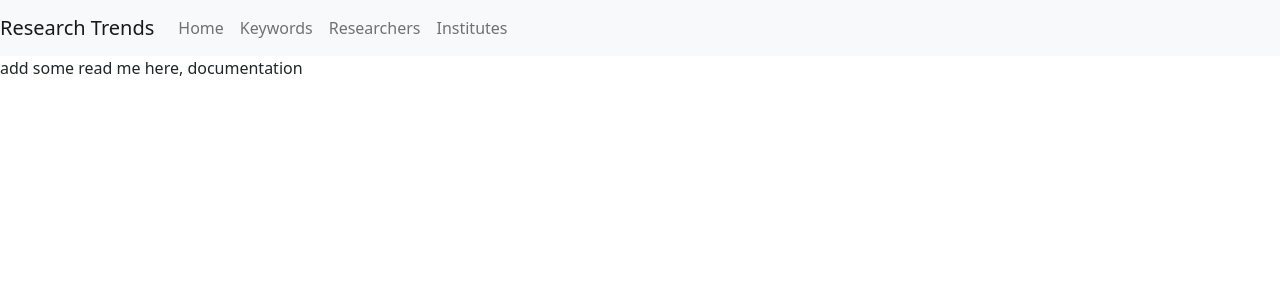
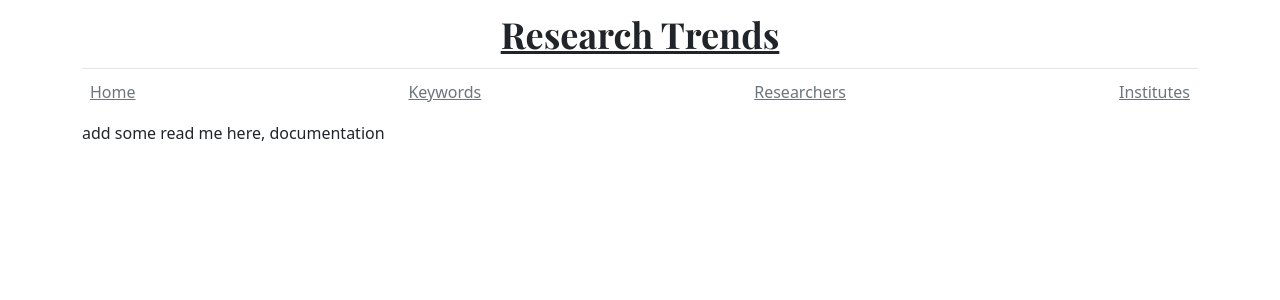
Before and after one commit to Thanatoz-1/Text-Technology, a Django app: page /ver0/ in a window 1280 px wide. Shown: the top 300 px of the page. Run offline with Django 3.2, Linux system fonts and the light colour scheme; some libraries are stand-ins or nearby versions.

Commit message:
Updated the view for home page

```diff
--- a/research_trends/ver0/templates/ver0/keywords.html
+++ b/research_trends/ver0/templates/ver0/keywords.html
@@ -24,7 +24,7 @@
                 scales: {
                     yAxes: [{
                         ticks: {
-                            stepSize:10
+                            stepSize: 10
                         }
                     }]
                 }
@@ -36,6 +36,7 @@
 
 {% block searchbox %}
 <p>topk: {{topk}} start year: {{st_year}} end year: {{ed_year}}</p>
+
 <form action="{% url 'ver0:keywords' %}" method="post">
     {% csrf_token %}
     {{form}}
--- a/research_trends/ver0/templates/ver0/layout.html
+++ b/research_trends/ver0/templates/ver0/layout.html
@@ -1,10 +1,14 @@
 <!DOCTYPE html>
-<html>
+<html lang="en">
 
 <head>
-    <title>research-trends</title>
+    <title>Research Trends</title>
     <link href="https://cdn.jsdelivr.net/npm/bootstrap@5.1.3/dist/css/bootstrap.min.css" rel="stylesheet"
         integrity="sha384-1BmE4kWBq78iYhFldvKuhfTAU6auU8tT94WrHftjDbrCEXSU1oBoqyl2QvZ6jIW3" crossorigin="anonymous">
+    <!-- Fonts for this website -->
+    {% load static %}
+    <link href="{% static './css/custom.css' %}" , rel="stylesheet">
+    <link href="https://fonts.googleapis.com/css?family=Playfair+Display:700,900" rel="stylesheet">
     <!--Chart js-->
     <script src="https://cdnjs.cloudflare.com/ajax/libs/Chart.js/2.8.0/Chart.min.js"
         integrity="sha256-Uv9BNBucvCPipKQ2NS9wYpJmi8DTOEfTA/nH2aoJALw=" crossorigin="anonymous"></script>
@@ -15,32 +19,25 @@
 </head>
 
 <body>
-    <nav class="navbar navbar-expand-lg navbar-light bg-light">
-        <a class="navbar-brand" href="{% url 'ver0:index' %}">Research Trends</a>
-        <button class="navbar-toggler" type="button" data-toggle="collapse" data-target="#navbarNav"
-            aria-controls="navbarNav" aria-expanded="false" aria-label="Toggle navigation">
-            <span class="navbar-toggler-icon"></span>
-        </button>
-        <div class="collapse navbar-collapse" id="navbarNav">
-            <ul class="navbar-nav">
-                <li class="nav-item">
-                    <a class="nav-link" href="{% url 'ver0:index' %}">Home</a>
-                </li>
-                <li class="nav-item">
-                    <a class="nav-link" href="{% url 'ver0:keywords' %}">Keywords</a>
-                </li>
-                <li class="nav-item">
-                    <a class="nav-link" href="{% url 'ver0:researchers' %}">Researchers</a>
-                </li>
-                <li class="nav-item">
-                    <a class="nav-link" href="{% url 'ver0:institutes' %}">Institutes</a>
-                </li>
-            </ul>
+    <div class="container">
+        <header class="blog-header py-3">
+            <div class="row flex-nowrap justify-content-between align-items-center">
+                <div class="col-0 text-center">
+                    <a class="blog-header-logo text-dark" href="{% url 'ver0:index' %}">Research Trends</a>
+                </div>
+            </div>
+        </header>
+        <div class="nav-scroller py-1 mb-2">
+            <nav class="nav d-flex justify-content-between">
+                <a class="p-2 text-muted" href="{% url 'ver0:index' %}">Home</a>
+                <a class="p-2 text-muted" href="{% url 'ver0:keywords' %}">Keywords</a>
+                <a class="p-2 text-muted" href="{% url 'ver0:researchers' %}">Researchers</a>
+                <a class="p-2 text-muted" href="{% url 'ver0:institutes' %}">Institutes</a>
+            </nav>
         </div>
-    </nav>
-
-    {% block searchbox %}
-    {% endblock %}
+        {% block searchbox %}
+        {% endblock %}
+    </div>
 </body>
 
 </html>
--- a/research_trends/ver0/views.py
+++ b/research_trends/ver0/views.py
@@ -13,39 +13,48 @@ from django.db.models import Q, Count
 def index(request):
     return render(request, "ver0/index.html")
 
+
 def ran_color():
-    color = "#"+''.join([random.choice('0123456789ABCDEF') for j in range(6)])
+    color = "#" + "".join([random.choice("0123456789ABCDEF") for j in range(6)])
     return color
+
 
 def naive_method(start_year, end_year, topk):
     key_paper = []
     st = time.time()
     keywords = Keyword.objects.all()
     ed = time.time()
-    print(f'fetch all keywords {ed - st}')
+    print(f"fetch all keywords {ed - st}")
     st = time.time()
     total = 0
     cnt = 0
     for keyword in keywords:
         num_papers = []
-        for year in range(start_year, end_year+1):
+        for year in range(start_year, end_year + 1):
             year_st = time.time()
             num_papers.append(keyword.papers.filter(conference__year=year).count())
             year_ed = time.time()
-            total += (year_ed - year_st)
+            print("TIME TAKEN TO FIRE QUERY: ", year_st - year_ed)
+            total += year_ed - year_st
             cnt += 1
         key_paper.append((keyword.name, sum(num_papers), num_papers))
     ed = time.time()
-    print(f'loop over keywords {total}, cnt {cnt}, avg{total*1.0/cnt}')
+    print(f"loop over keywords {total}, cnt {cnt}, avg{total*1.0/cnt}")
+
 
 def method_a(st, ed, topk):
     tst = time.time()
     ted = time.time()
-    print(f'---fetch keywords {ted - tst} ----')
+    print(f"---fetch keywords {ted - tst} ----")
     tst = time.time()
-    key_year_count = Paper.objects.values('keys', 'conference__year').filter(Q(conference__year__gte=st)&Q(conference__year__lte=ed)).annotate(total=Count('id')).order_by('keys', 'conference__year')
+    key_year_count = (
+        Paper.objects.values("keys", "conference__year")
+        .filter(Q(conference__year__gte=st) & Q(conference__year__lte=ed))
+        .annotate(total=Count("id"))
+        .order_by("keys", "conference__year")
+    )
     ted = time.time()
-    print(f'----fetch key year count {ted - tst} ----')
+    print(f"----fetch key year count {ted - tst} ----")
     # key_year_count = list(key_year_count)
 
     prev_key = None
@@ -53,25 +62,27 @@ def method_a(st, ed, topk):
     key_paper = []
     tst = time.time()
     for sample in key_year_count:
-        key = sample['keys']
-        yr = sample['conference__year']
-        count = sample['total']
-        if key is None: continue
+        key = sample["keys"]
+        yr = sample["conference__year"]
+        count = sample["total"]
+        if key is None:
+            continue
         # key = keywords[key].name
         # print(prev_key, key, yr, count)
         if key != prev_key:
-            key_paper.append([key, count, [0]*(ed-st+1)])
-            key_paper[-1][2][yr-st] = count
+            key_paper.append([key, count, [0] * (ed - st + 1)])
+            key_paper[-1][2][yr - st] = count
             prev_yr = yr
             prev_key = key
         if yr != prev_yr:
             assert key == key_paper[-1][0]
             key_paper[-1][1] += count
-            key_paper[-1][2][yr-st] = count
+            key_paper[-1][2][yr - st] = count
     ted = time.time()
-    print(f'----loop over results {ted - tst}----')
-    print(f'year range {st} - {ed}')
+    print(f"----loop over results {ted - tst}----")
+    print(f"year range {st} - {ed}")
     return key_paper
+
 
 def fetch_keyword_paper_tuple(start_year=2015, end_year=2020, topk=5):
     """
@@ -92,10 +103,10 @@ def display_topk(key_paper, start_year, end_year, k, key_set=None):
     return a dict obj for char display
     """
     # TODO: use database to fullfill this feature?
-    key_paper.sort(key=lambda x:x[1], reverse=True)
+    key_paper.sort(key=lambda x: x[1], reverse=True)
     key_paper = key_paper[:k]
     plot_data = {}
-    plot_data["labels"] = list(range(start_year, end_year+1))
+    plot_data["labels"] = list(range(start_year, end_year + 1))
     datasets = []
     keywords = Keyword.objects.all()
     for key, _, nums in key_paper:
@@ -112,6 +123,7 @@ def display_topk(key_paper, start_year, end_year, k, key_set=None):
     plot_data["datasets"] = datasets
     return plot_data
 
+
 def keywords_page(request):
     st_year, ed_year, topk = 2015, 2020, 5
     keywords = None
@@ -120,28 +132,37 @@ def keywords_page(request):
 
         if form.is_valid():
             topk = form.cleaned_data["topk"]
-            keywords = str(form.cleaned_data["keywords"]).split(';')
-            if keywords == ['x']:
+            keywords = str(form.cleaned_data["keywords"]).split(";")
+            if keywords == ["x"]:
                 keywords = None
                 # print('keyword is none')
             st_year = form.cleaned_data["st_year"]
             ed_year = form.cleaned_data["ed_year"]
 
     st = time.time()
-    print(f'------------------fetch_keyword_paper_tuple() start------------------------')
+    print(
+        f"------------------fetch_keyword_paper_tuple() start------------------------"
+    )
     key_paper = fetch_keyword_paper_tuple(st_year, ed_year)
     ed = time.time()
-    print(f'------------------fetch_keyword_paper_tuple(): {ed-st}------------------------')
+    print(
+        f"------------------fetch_keyword_paper_tuple(): {ed-st}------------------------"
+    )
     plot_data = display_topk(key_paper, st_year, ed_year, topk, keywords)
-    return render(request, "ver0/keywords.html", {
-        "keyword_data" : plot_data,
-        "form": KeywordsFilterForm(),
-        "topk": topk,
-        "st_year": st_year,
-        "ed_year": ed_year
-    })
+    return render(
+        request,
+        "ver0/keywords.html",
+        {
+            "keyword_data": plot_data,
+            "form": KeywordsFilterForm(),
+            "topk": topk,
+            "st_year": st_year,
+            "ed_year": ed_year,
+        },
+    )
 
-def display_interest_pie(pie_model, name = None):
+
+def display_interest_pie(pie_model, name=None):
     # TODO: add a form to collect names
     name = pie_model.objects.all()[0]
     keys_counter = Counter()
@@ -163,13 +184,14 @@ def display_interest_pie(pie_model, name = None):
     plot_data["datasets"] = datasets
     return plot_data
 
+
 def researchers_page(request):
-    return render(request, "ver0/researchers.html", {
-        "pie_data" : display_interest_pie(Author)
-    })
+    return render(
+        request, "ver0/researchers.html", {"pie_data": display_interest_pie(Author)}
+    )
 
 
 def institutes_page(request):
-    return render(request, "ver0/institutes.html", {
-        "pie_data" : display_interest_pie(Affiliation)
-    })
+    return render(
+        request, "ver0/institutes.html", {"pie_data": display_interest_pie(Affiliation)}
+    )
```
Also changed, not shown: research_trends/research_trends/settings.py (+38 -36 lines), research_trends/static/css/custom.css (added, +1 -0 lines).
